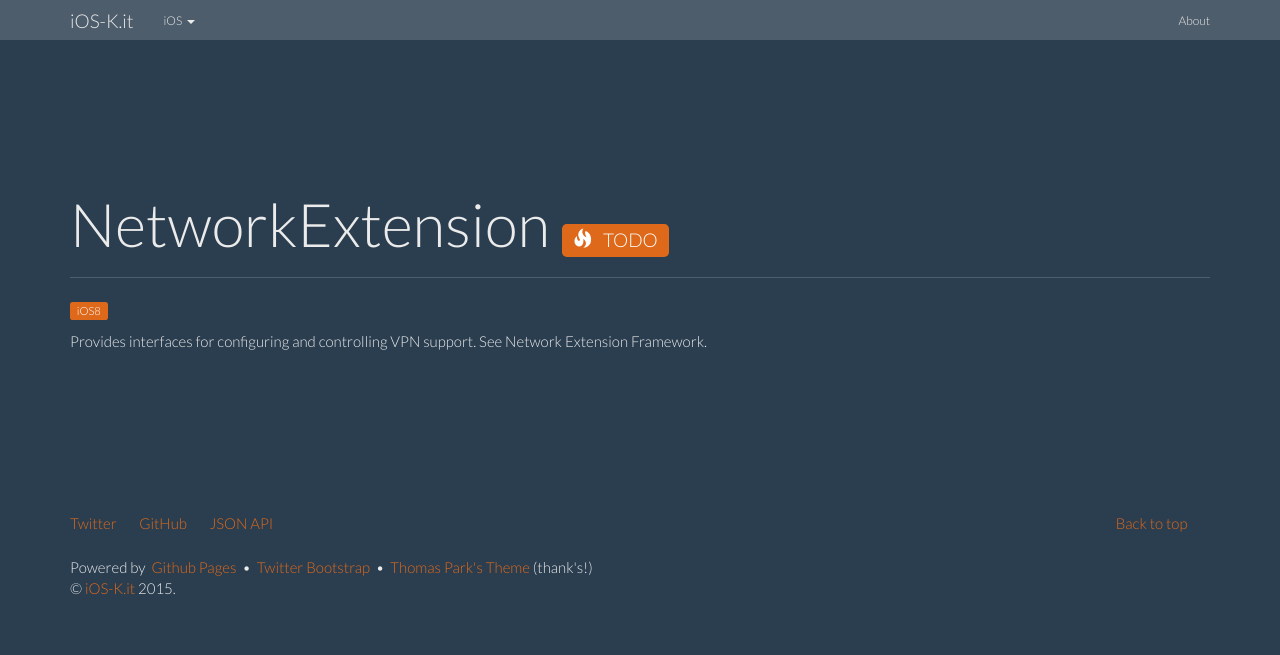
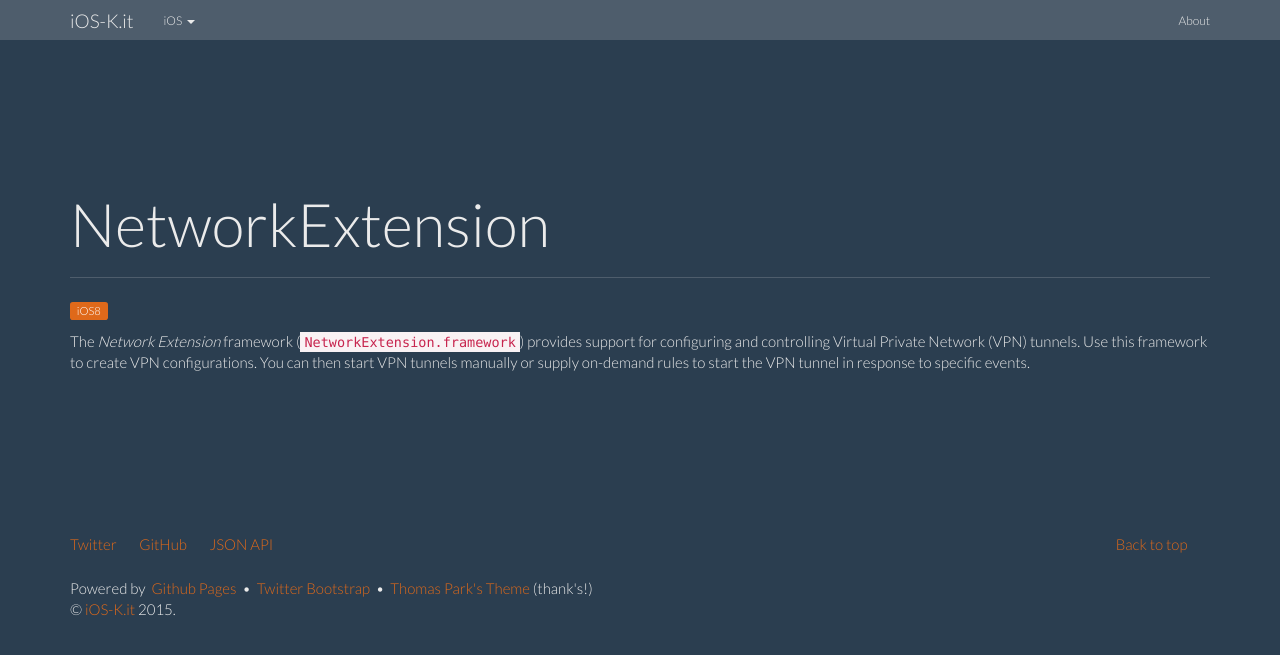
Before and after one commit to ioskit/ioskit.github.io, a Jekyll site: the page built from _kits/NetworkExtension.md, in a window 1280 px wide. Shown: the top 655 px of the page. Built offline with Jekyll 4.4.1, drawn with Linux system fonts in a browser that asks for light colours; nearby versions of some CDN libraries.

Commit message:
Kit: NetworkExtension.

```diff
--- a/_kits/NetworkExtension.md
+++ b/_kits/NetworkExtension.md
@@ -2,7 +2,7 @@
 layout: kit
 name: 'NetworkExtension'
 id: networkextension
-status: TODO
+status:
 since: iOS8
 prefixe: 'NE'
 link:
@@ -14,4 +14,4 @@ links__:
      description: 'ccc'
 ---
 
-Provides interfaces for configuring and controlling VPN support. See Network Extension Framework.
+The *Network Extension* framework (`NetworkExtension.framework`) provides support for configuring and controlling Virtual Private Network (VPN) tunnels. Use this framework to create VPN configurations. You can then start VPN tunnels manually or supply on-demand rules to start the VPN tunnel in response to specific events.
```
